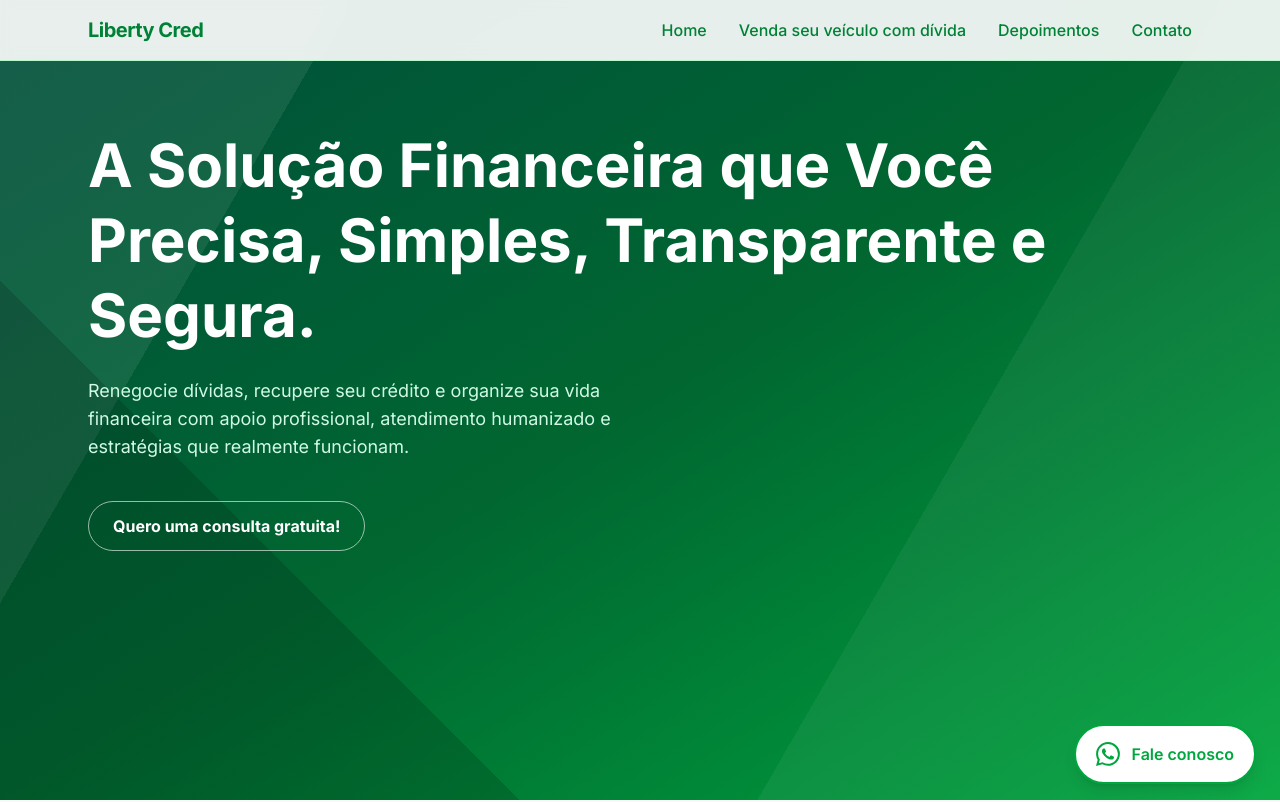
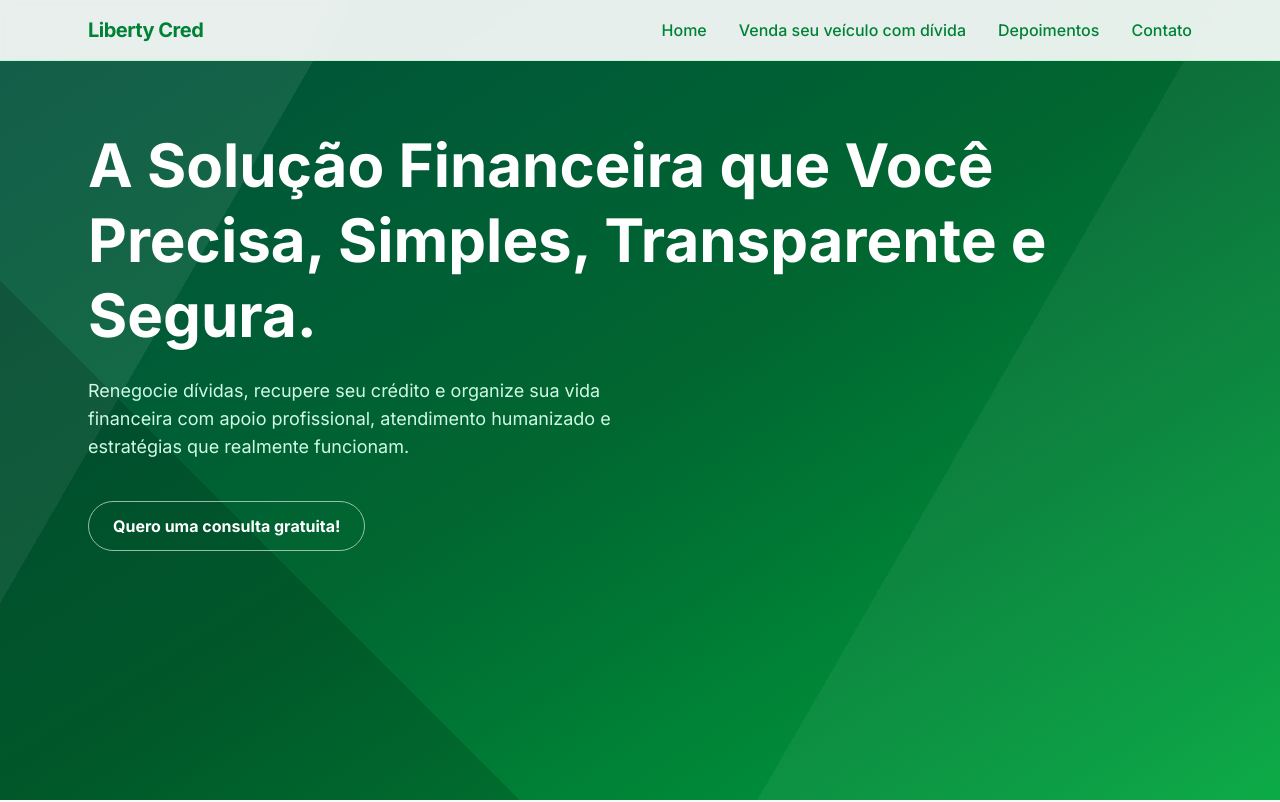
Before and after one commit to guhrizzo/site-lb-cred, a Next.js app: page / in a window 1280 px wide. Shown: the top 802 px of the page. Built offline with nearby package versions, Linux system fonts and the light colour scheme.

Commit message:
add funcionalidade

```diff
--- a/public/components/WhatsAppButton.jsx
+++ b/public/components/WhatsAppButton.jsx
@@ -2,21 +2,39 @@
 import { useEffect, useState } from "react";
 
 export default function WhatsAppButton() {
+  const [visible, setVisible] = useState(true);
   const [scrolled, setScrolled] = useState(false);
 
   const phone = "5514998420710";
+  const message =
+    "Olá, vim pelo site da Liberty CRED e gostaria de uma análise gratuita.";
 
-    const message = "Olá, vim pelo site da Liberty CRED e gostaria de uma análise gratuita.";
-
-    const whatsappLink = `https://wa.me/${phone}?text=${encodeURIComponent(message)}`;
+  const whatsappLink = `https://wa.me/${phone}?text=${encodeURIComponent(
+    message
+  )}`;
 
   useEffect(() => {
     const handleScroll = () => {
       setScrolled(window.scrollY > 300);
     };
 
+    const footer = document.getElementById("footer");
+
+    const observer = new IntersectionObserver(
+      ([entry]) => {
+        setVisible(!entry.isIntersecting);
+      },
+      { threshold: 0.1 }
+    );
+
+    if (footer) observer.observe(footer);
+
     window.addEventListener("scroll", handleScroll);
-        return () => window.removeEventListener("scroll", handleScroll);
+
+    return () => {
+      window.removeEventListener("scroll", handleScroll);
+      if (footer) observer.unobserve(footer);
+    };
   }, []);
 
   return (
@@ -28,19 +46,23 @@ export default function WhatsAppButton() {
         fixed bottom-6 right-6 z-50
         flex items-center gap-3 px-5 py-4 rounded-full
         transition-all duration-500 ease-out
-      transform
-      ${scrolled
-                    ? "bg-green-600 text-white shadow-xl opacity-100 translate-y-0"
-                    : "bg-white text-green-600 border-2 border-green-600 shadow-lg opacity-90 translate-y-2"
+        ${visible ? "opacity-100 scale-100" : "opacity-0 scale-90 pointer-events-none"}
+        ${
+          scrolled
+            ? "bg-green-600 text-white shadow-xl"
+            : "bg-white text-green-600 border-2 border-green-600 shadow-lg"
         }
         hover:scale-105
       `}
-            data-aos="zoom-in"
     >
-
-            {/* Ícone WhatsApp */}
-            <svg xmlns="http://www.w3.org/2000/svg" width="24" height="24" fill="currentColor" class="bi bi-whatsapp" viewBox="0 0 16 16">
-                <path d="M13.601 2.326A7.85 7.85 0 0 0 7.994 0C3.627 0 .068 3.558.064 7.926c0 1.399.366 2.76 1.057 3.965L0 16l4.204-1.102a7.9 7.9 0 0 0 3.79.965h.004c4.368 0 7.926-3.558 7.93-7.93A7.9 7.9 0 0 0 13.6 2.326zM7.994 14.521a6.6 6.6 0 0 1-3.356-.92l-.24-.144-2.494.654.666-2.433-.156-.251a6.56 6.56 0 0 1-1.007-3.505c0-3.626 2.957-6.584 6.591-6.584a6.56 6.56 0 0 1 4.66 1.931 6.56 6.56 0 0 1 1.928 4.66c-.004 3.639-2.961 6.592-6.592 6.592m3.615-4.934c-.197-.099-1.17-.578-1.353-.646-.182-.065-.315-.099-.445.099-.133.197-.513.646-.627.775-.114.133-.232.148-.43.05-.197-.1-.836-.308-1.592-.985-.59-.525-.985-1.175-1.103-1.372-.114-.198-.011-.304.088-.403.087-.088.197-.232.296-.346.1-.114.133-.198.198-.33.065-.134.034-.248-.015-.347-.05-.099-.445-1.076-.612-1.47-.16-.389-.323-.335-.445-.34-.114-.007-.247-.007-.38-.007a.73.73 0 0 0-.529.247c-.182.198-.691.677-.691 1.654s.71 1.916.81 2.049c.098.133 1.394 2.132 3.383 2.992.47.205.84.326 1.129.418.475.152.904.129 1.246.08.38-.058 1.171-.48 1.338-.943.164-.464.164-.86.114-.943-.049-.084-.182-.133-.38-.232" />
+      <svg
+        xmlns="http://www.w3.org/2000/svg"
+        width="24"
+        height="24"
+        fill="currentColor"
+        viewBox="0 0 16 16"
+      >
+        <path d="M13.601 2.326A7.85 7.85 0 0 0 7.994 0C3.627 0 .068 3.558.064 7.926c0 1.399.366 2.76 1.057 3.965L0 16l4.204-1.102a7.9 7.9 0 0 0 3.79.965h.004c4.368 0 7.926-3.558 7.93-7.93A7.9 7.9 0 0 0 13.6 2.326z" />
       </svg>
 
       <span className="hidden md:inline font-semibold">
--- a/public/components/footer.jsx
+++ b/public/components/footer.jsx
@@ -1,6 +1,6 @@
 export default function Footer() {
   return (
-    <div className="bg-slate-950 text-slate-50">
+    <div id="footer" className="bg-slate-950 text-slate-50">
       <ul className="lg:flex min-w-full justify-between items-center lg:p-6 p-4 gap-6">
 
         <li className="font-bold">
```
Lines whose indentation alone changed are shown as unchanged.
